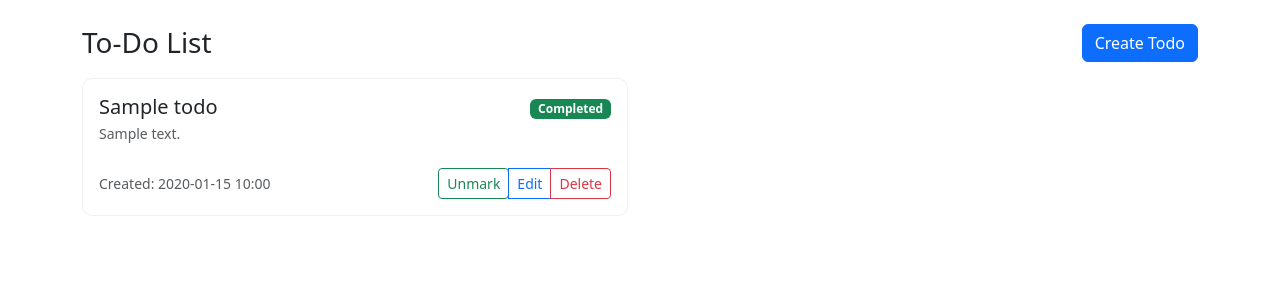
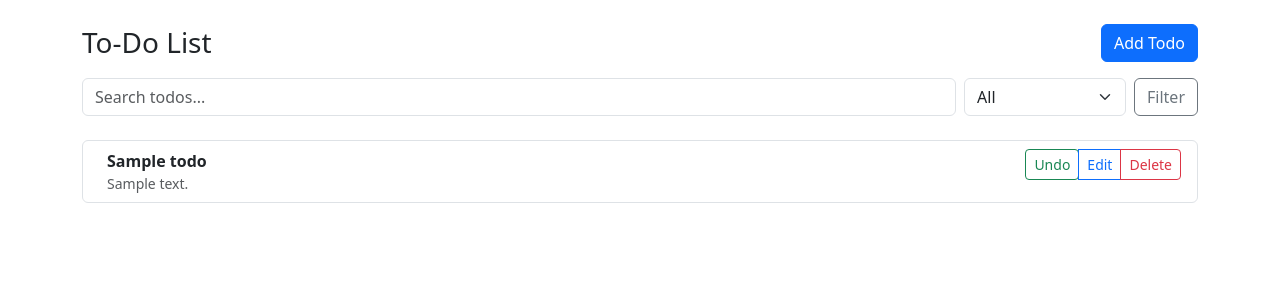
Before and after one commit to vipininfi/yolo, a Django app: page / in a window 1280 px wide. Shown: the part 56-356 px from the top of the page. Run offline with Django 5.2, Linux system fonts and the light colour scheme; tables that the repository leaves empty hold one stand-in row (values such as "Sample post").

Commit message:
WIP: emergency save — Cancelled by user

```diff
--- a/apps/todos/services.py
+++ b/apps/todos/services.py
@@ -1,11 +1,29 @@
-from typing import Iterable
+from typing import Optional
+from django.db.models import Q
+from django.db.models.query import QuerySet
 from apps.todos.models import Todo
 
 
-def get_all_todos() -> Iterable[Todo]:
-    return Todo.objects.all()
+def get_all_todos(q: Optional[str] = None, completed: Optional[bool] = None) -> QuerySet:
+    """Return a QuerySet of Todos, optionally filtered by search query and completion status.
+
+    - q: case-insensitive search across title and description
+    - completed: True/False to filter by completed status, or None to not filter
+
+    Preserves model default ordering declared in Todo.Meta.ordering.
+    """
+    qs: QuerySet = Todo.objects.all()
+
+    if q:
+        qs = qs.filter(Q(title__icontains=q) | Q(description__icontains=q))
+
+    if completed is not None:
+        qs = qs.filter(completed=completed)
+
+    return qs
 
 
 def toggle_todo_completed(todo: Todo) -> None:
+    """Toggle the completed flag on a Todo and save it."""
     todo.completed = not todo.completed
     todo.save()
--- a/apps/todos/templates/todos/list.html
+++ b/apps/todos/templates/todos/list.html
@@ -6,52 +6,55 @@
 {% block content %}
 <div class="d-flex justify-content-between align-items-center mb-3">
   <h1 class="h3 mb-0">To-Do List</h1>
-  <a href="{% url 'todos:create' %}" class="btn btn-primary">Create Todo</a>
+  <a href="{% url 'todos:create' %}" class="btn btn-primary">Add Todo</a>
 </div>
 
-{% if todos %}
-  <div class="row gy-3">
+<!-- Search & filter form (GET) -->
+<form method="get" class="row g-2 align-items-center mb-4">
+  <div class="col-auto flex-grow-1">
+    <input
+      type="search"
+      name="q"
+      id="q"
+      class="form-control"
+      placeholder="Search todos..."
+      value="{{ request.GET.q|default_if_none:'' }}"
+      aria-label="Search todos"
+    />
+  </div>
+  <div class="col-auto">
+    <select name="completed" id="completed" class="form-select">
+      <option value="all" {% if request.GET.completed == None or request.GET.completed == '' or request.GET.completed == 'all' %}selected{% endif %}>All</option>
+      <option value="true" {% if request.GET.completed == 'true' or request.GET.completed == '1' %}selected{% endif %}>Completed</option>
+      <option value="false" {% if request.GET.completed == 'false' or request.GET.completed == '0' %}selected{% endif %}>Not completed</option>
+    </select>
+  </div>
+  <div class="col-auto">
+    <button type="submit" class="btn btn-outline-secondary">Filter</button>
+  </div>
+</form>
+
+<div class="list-group">
   {% for todo in todos %}
-      <div class="col-12 col-md-6">
-        <div class="card todo-card">
-          <div class="card-body d-flex flex-column">
-            <div class="d-flex justify-content-between align-items-start mb-2">
-              <div>
-                <h5 class="card-title mb-1">{{ todo.title }}</h5>
+    <div class="list-group-item d-flex justify-content-between align-items-start">
+      <div class="ms-2 me-auto">
+        <div class="fw-semibold">{{ todo.title }}</div>
         {% if todo.description %}
-                  <p class="card-text text-muted small mb-0">{{ todo.description }}</p>
+          <div class="text-muted small">{{ todo.description }}</div>
         {% endif %}
       </div>
-              <div class="text-end">
-                {% if todo.completed %}
-                  <span class="badge bg-success">Completed</span>
-                {% else %}
-                  <span class="badge bg-secondary">Pending</span>
-                {% endif %}
+      <div class="btn-group">
+        <form action="{% url 'todos:toggle' todo.pk %}" method="post" class="d-inline">
+          {% csrf_token %}
+          <button type="submit" class="btn btn-sm btn-outline-success">{% if todo.completed %}Undo{% else %}Done{% endif %}</button>
+        </form>
+        <a href="{% url 'todos:edit' todo.pk %}" class="btn btn-sm btn-outline-primary">Edit</a>
+        <a href="{% url 'todos:delete' todo.pk %}" class="btn btn-sm btn-outline-danger">Delete</a>
       </div>
     </div>
-
-            <div class="mt-3 d-flex justify-content-between align-items-center">
-              <small class="text-muted">Created: {{ todo.created_at|date:"Y-m-d H:i" }}</small>
-
-              <div class="btn-group">
-                <form method="post" action="{% url 'todos:toggle' todo.pk %}" style="display:inline">
-                  {% csrf_token %}
-                  <button type="submit" class="btn btn-outline-success btn-sm">{% if todo.completed %}Unmark{% else %}Complete{% endif %}</button>
-                </form>
-                <a href="{% url 'todos:update' todo.pk %}" class="btn btn-outline-primary btn-sm">Edit</a>
-                <a href="{% url 'todos:delete' todo.pk %}" class="btn btn-outline-danger btn-sm">Delete</a>
-              </div>
-            </div>
-          </div>
-        </div>
-      </div>
+  {% empty %}
+    <div class="alert alert-info">No todos yet. <a href="{% url 'todos:create' %}">Create one</a>.</div>
   {% endfor %}
 </div>
-{% else %}
-  <div class="empty-state mt-4">
-    <p class="text-muted">No todos yet. <a href="{% url 'todos:create' %}">Create one</a>.</p>
-  </div>
-{% endif %}
 
 {% endblock %}
--- a/apps/todos/views.py
+++ b/apps/todos/views.py
@@ -1,11 +1,13 @@
-from typing import Any
+from typing import Optional, Any
 from django.shortcuts import render, get_object_or_404, redirect
 from django.views.generic import ListView, CreateView, UpdateView, DeleteView
 from django.views import View
 from django.http import HttpRequest, HttpResponse
 from django.urls import reverse_lazy
+from django.db.models.query import QuerySet
 from apps.todos.models import Todo
 from apps.todos.forms import TodoForm
+from apps.todos.services import get_all_todos
 from apps.todos import services
 
 # DRF imports
@@ -24,8 +26,21 @@ class TodoListView(ListView):
     context_object_name = "todos"
     ordering = ["-created_at"]
 
-    def get_queryset(self) -> Any:
-        return Todo.objects.all()
+    def get_queryset(self) -> QuerySet:
+        q: Optional[str] = self.request.GET.get("q")
+        completed_raw: Optional[str] = self.request.GET.get("completed")
+
+        completed: Optional[bool]
+        if completed_raw is None or completed_raw.lower() == "all":
+            completed = None
+        elif completed_raw.lower() in {"true", "1"}:
+            completed = True
+        elif completed_raw.lower() in {"false", "0"}:
+            completed = False
+        else:
+            completed = None
+
+        return get_all_todos(q=q, completed=completed)
 
 
 class TodoCreateView(CreateView):
@@ -66,7 +81,3 @@ class TodoViewSet(viewsets.ModelViewSet):
         if user and user.is_authenticated:
             return Todo.objects.all()
         return Todo.objects.none()
-
-    def perform_create(self, serializer: Any) -> None:
-        # No user relation to set; directly save the instance.
-        serializer.save()
--- /dev/null
+++ b/templates/base.html
@@ -0,0 +1,20 @@
+{% load static %}
+<!doctype html>
+<html lang="en">
+  <head>
+    <meta charset="utf-8">
+    <meta name="viewport" content="width=device-width, initial-scale=1">
+    <title>{% block title %}App{% endblock %}</title>
+    <link href="https://cdn.jsdelivr.net/npm/bootstrap@5.3.3/dist/css/bootstrap.min.css" rel="stylesheet">
+    <link href="{% static 'css/todos.css' %}" rel="stylesheet">
+  </head>
+  <body>
+    <nav class="navbar navbar-expand-lg navbar-dark bg-dark mb-4">
+      <div class="container"><a class="navbar-brand" href="/">Todos</a></div>
+    </nav>
+    <div class="container">
+      {% block content %}{% endblock %}
+    </div>
+    <script src="https://cdn.jsdelivr.net/npm/bootstrap@5.3.3/dist/js/bootstrap.bundle.min.js"></script>
+  </body>
+</html>
```
Also changed, not shown: templates/todos/index.html (added, +10 -0 lines). Lines whose indentation alone changed are shown as unchanged.
